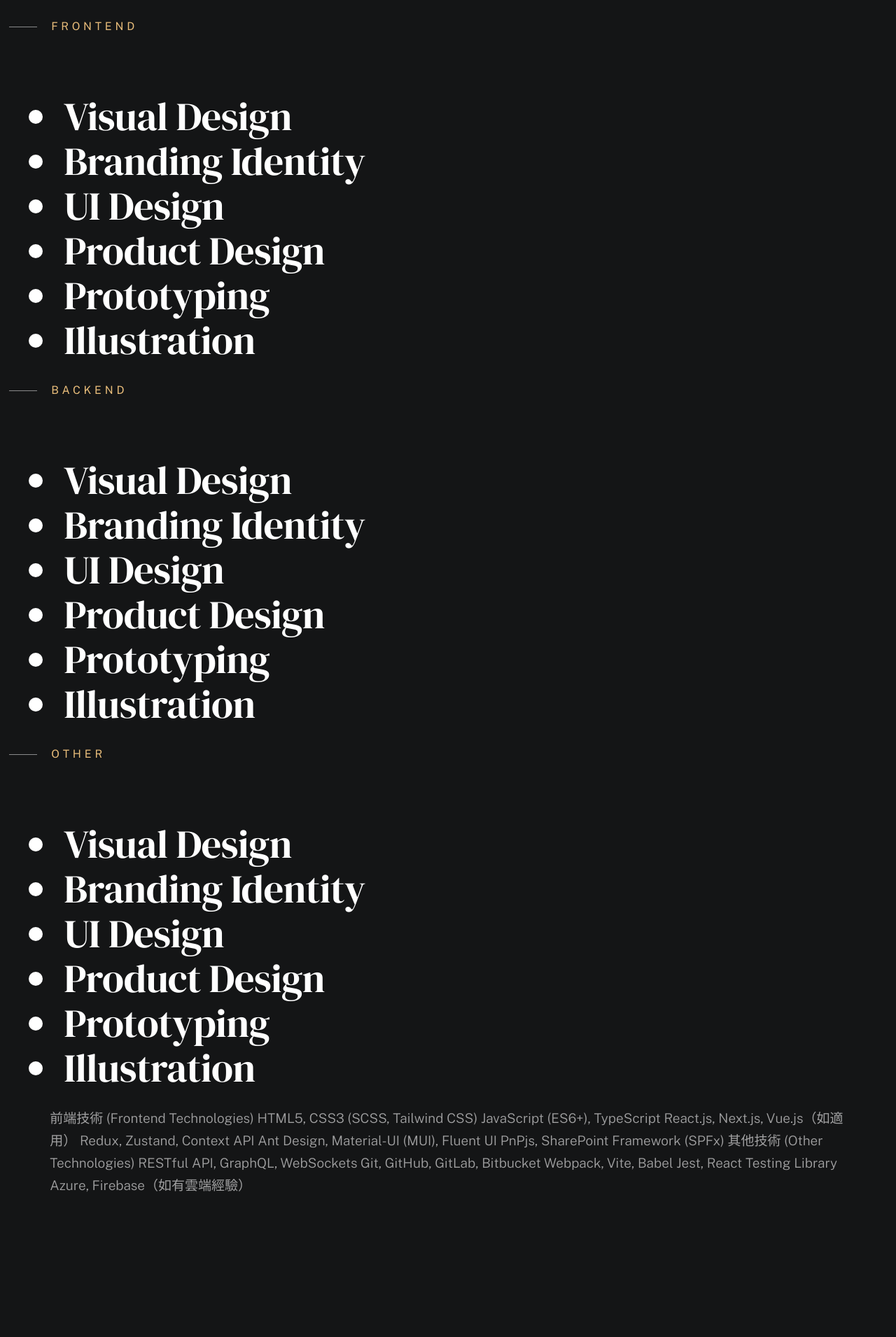
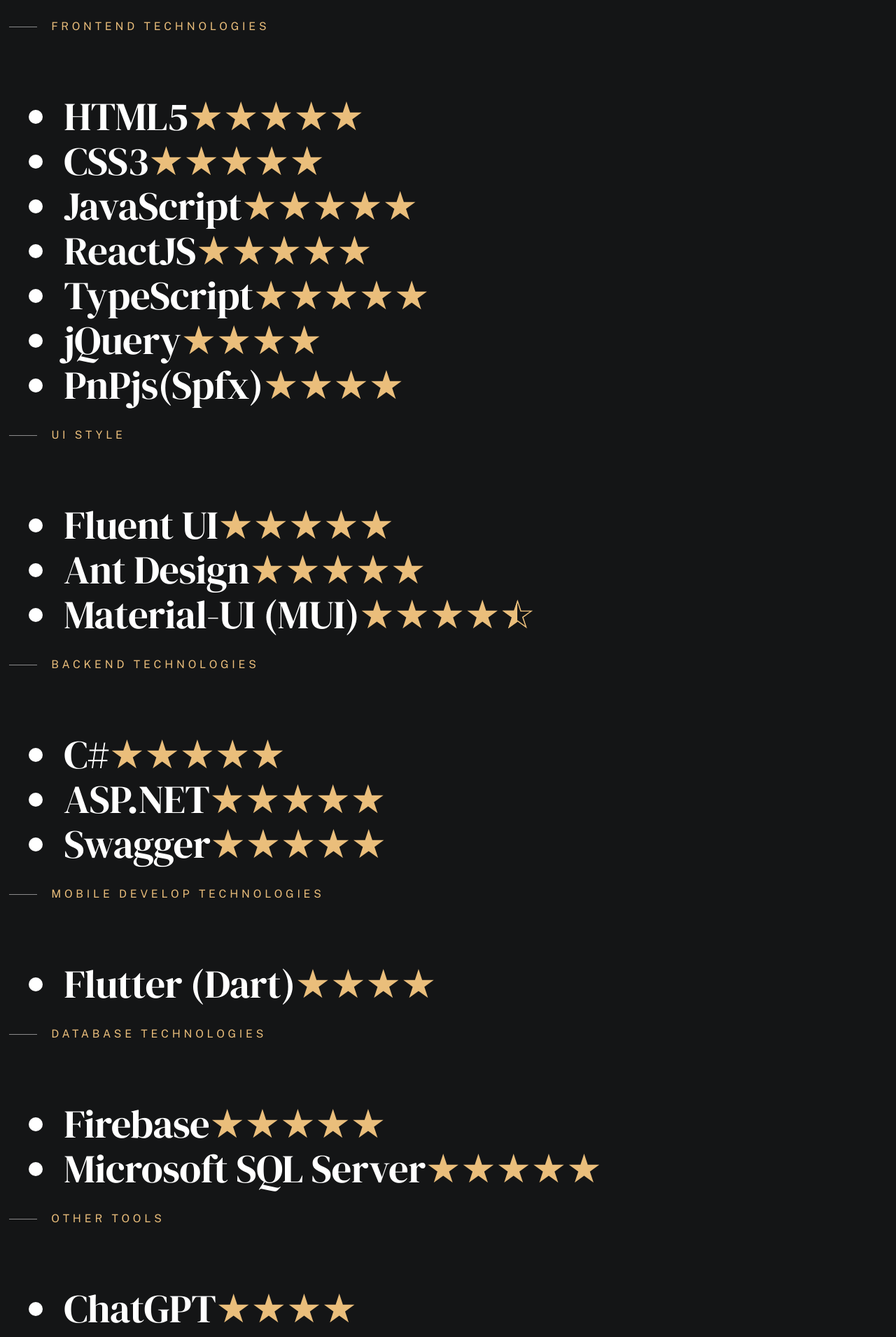
Before and after one commit to Dereklau1019/my-cv, a React (Vite) app: page / in a window 1280 px wide. Shown: the part 1780-3691 px from the top of the page at 70% size. Built offline with nearby package versions, Linux system fonts and the light colour scheme; a web font is replaced by a local one.

Commit message:
Updated : Skills

```diff
--- a/src/App.tsx
+++ b/src/App.tsx
@@ -3,6 +3,7 @@
 import "./styles/vendor.scss";
 import "./styles/App.scss";
 import { projects } from "./data/projects";
+import { skillGroups } from "./data/skills";
 
 function App() {
   const [preloader, setPreloader] = useState<boolean>(true);
@@ -176,50 +177,16 @@
                 <h2 className="text-pretitle with-full-line">
                   My Skills
                 </h2>
-                <h4 className="text-pretitle with-line">
-                  Frontend
+                {skillGroups.map((data) => <><h4 className="text-pretitle with-line">
+                  {data.title}
                 </h4>
-                <ul className="skills-list h1">
-                  <li>Visual Design</li>
-                  <li>Branding Identity</li>
-                  <li>UI Design</li>
-                  <li>Product Design</li>
-                  <li>Prototyping</li>
-                  <li>Illustration</li>
-                </ul>
-                <h4 className="text-pretitle with-line">
-                  Backend
-                </h4>
-                <ul className="skills-list h1">
-                  <li>Visual Design</li>
-                  <li>Branding Identity</li>
-                  <li>UI Design</li>
-                  <li>Product Design</li>
-                  <li>Prototyping</li>
-                  <li>Illustration</li>
-                </ul>
-                <h4 className="text-pretitle with-line">
-                  Other
-                </h4>
-                <ul className="skills-list h1">
-                  <li>Visual Design</li>
-                  <li>Branding Identity</li>
-                  <li>UI Design</li>
-                  <li>Product Design</li>
-                  <li>Prototyping</li>
-                  <li>Illustration</li>
-                </ul>
-                前端技術 (Frontend Technologies) HTML5, CSS3 (SCSS, Tailwind
-                CSS) JavaScript (ES6+), TypeScript React.js, Next.js,
-                Vue.js（如適用） Redux, Zustand, Context API Ant Design,
-                Material-UI (MUI), Fluent UI PnPjs, SharePoint Framework (SPFx)
-                其他技術 (Other Technologies) RESTful API, GraphQL, WebSockets
-                Git, GitHub, GitLab, Bitbucket Webpack, Vite, Babel Jest, React
-                Testing Library Azure, Firebase（如有雲端經驗）
+                  <ul className="skills-list h1">
+                    {data.skillArr.map((skill) => <li>{skill.title}<StarRating rating={skill.star} /></li>)}
+                  </ul></>)}
               </div>
             </div>
             {/* <!-- end about-expertise --> */}
-            <div className="row about-expertise" data-animate-block>
+            <div className="row about-expertise">
               <div className="column lg-12">
                 <h2 className="text-pretitle">
                   Expertise
@@ -457,106 +424,6 @@
               {/* <!-- Modal Templates Popup -------------------------------------------- --> */}
             </div>
             {/* <!-- end works-portfolio --> */}
-            <div className="row testimonials">
-              <div className="column lg-12" data-animate-block>
-                <div
-                  className="swiper-container testimonial-slider"
-
-                >
-                  <div className="swiper-wrapper">
-                    <div className="testimonial-slider__slide swiper-slide">
-                      <div className="testimonial-slider__author">
-                        <img
-                          src="/src/images/avatars/user-02.jpg"
-                          alt="Author image"
-                          className="testimonial-slider__avatar"
-                        />
-                        <cite className="testimonial-slider__cite">
-                          <strong>Tim Cook</strong>
-                          <span>CEO, Apple</span>
-                        </cite>
-                      </div>
-                      <p>
-                        Molestiae incidunt consequatur quis ipsa autem nam sit
-                        enim magni. Voluptas tempore rem. Explicabo a quaerat
-                        sint autem dolore ducimus ut consequatur neque. Nisi
-                        dolores quaerat fuga rem nihil nostrum. Laudantium quia
-                        consequatur molestias delectus culpa.
-                      </p>
-                    </div>
-                    {/* <!-- end testimonial-slider__slide --> */}
-                    <div className="testimonial-slider__slide swiper-slide">
-                      <div className="testimonial-slider__author">
-                        <img
-                          src="/src/images/avatars/user-03.jpg"
-                          alt="Author image"
-                          className="testimonial-slider__avatar"
-                        />
-                        <cite className="testimonial-slider__cite">
-                          <strong>Sundar Pichai</strong>
-                          <span>CEO, Google</span>
-                        </cite>
-                      </div>
-                      <p>
-                        Excepturi nam cupiditate culpa doloremque deleniti
-                        repellat. Veniam quos repellat voluptas animi adipisci.
-                        Nisi eaque consequatur. Voluptatem dignissimos ut
-                        ducimus accusantium perspiciatis. Quasi voluptas eius
-                        distinctio. Atque eos maxime.
-                      </p>
-                    </div>
-                    {/* <!-- end testimonial-slider__slide --> */}
-                    <div className="testimonial-slider__slide swiper-slide">
-                      <div className="testimonial-slider__author">
-                        <img
-                          src="/src/images/avatars/user-01.jpg"
-                          alt="Author image"
-                          className="testimonial-slider__avatar"
-                        />
-                        <cite className="testimonial-slider__cite">
-                          <strong>Satya Nadella</strong>
-                          <span>CEO, Microsoft</span>
-                        </cite>
-                      </div>
-                      <p>
-                        Repellat dignissimos libero. Qui sed at corrupti
-                        expedita voluptas odit. Nihil ea quia nesciunt. Ducimus
-                        aut sed ipsam. Autem eaque officia cum exercitationem
-                        sunt voluptatum accusamus. Quasi voluptas eius
-                        distinctio. Voluptatem dignissimos ut.
-                      </p>
-                    </div>
-                    {/* <!-- end testimonial-slider__slide --> */}
-                    <div className="testimonial-slider__slide swiper-slide">
-                      <div className="testimonial-slider__author">
-                        <img
-                          src="/src/images/avatars/user-06.jpg"
-                          alt="Author image"
-                          className="testimonial-slider__avatar"
-                        />
-                        <cite className="testimonial-slider__cite">
-                          <strong>Jeff Bezos</strong>
-                          <span>CEO, Amazon</span>
-                        </cite>
-                      </div>
-                      <p>
-                        Nunc interdum lacus sit amet orci. Vestibulum dapibus
-                        nunc ac augue. Fusce vel dui. In ac felis quis tortor
-                        malesuada pretium. Curabitur vestibulum aliquam leo. Qui
-                        sed at corrupti expedita voluptas odit. Nihil ea quia
-                        nesciunt. Ducimus aut sed ipsam.
-                      </p>
-                    </div>
-                    {/* <!-- end testimonial-slider__slide --> */}
-                  </div>
-                  {/* <!-- end swiper-wrapper --> */}
-                  <div className="swiper-pagination"></div>
-                </div>
-                {/* <!-- end swiper-container --> */}
-              </div>
-              {/* <!-- end column --> */}
-            </div>
-            {/* <!-- end row testimonials --> */}
           </section>
           {/* <!-- end s-works --> */}
           {/* <!-- ### contact
@@ -649,3 +516,18 @@
 }
 
 export default App;
+
+
+const StarRating = ({ rating }: any) => {
+  const fullStars = Math.floor(rating);
+  const halfStar = rating % 1 !== 0;
+
+  return (
+    <span className="stars">
+      {[...Array(fullStars)].map((_, i) => (
+        <span key={i} className="star">★</span>
+      ))}
+      {halfStar && <span className="star half-star">☆</span>}
+    </span>
+  );
+};
--- /dev/null
+++ b/src/data/skills.tsx
@@ -0,0 +1,86 @@
+interface ISkillGroup {
+    title: string;
+    skillArr: ISkill[];
+
+}
+interface ISkill {
+    title: string
+    star: number
+}
+
+
+export const skillGroups: ISkillGroup[] = [
+    {
+        title: "Frontend Technologies",
+        skillArr: [
+            { title: "HTML5", star: 5 },
+            { title: "CSS3", star: 5 },
+            { title: "JavaScript", star: 5 },
+            { title: "ReactJS", star: 5 },
+            { title: "TypeScript", star: 5 },
+            { title: "jQuery", star: 4 },
+            { title: "PnPjs(Spfx)", star: 4 }
+        ]
+    },
+    {
+        title: "UI Style",
+        skillArr: [
+            { title: "Fluent UI", star: 5 },
+            { title: "Ant Design", star: 5 },
+            { title: "Material-UI (MUI)", star: 4.5 }
+        ]
+    },
+    {
+        title: "Backend Technologies",
+        skillArr: [
+            { title: "C#", star: 5 },
+            { title: "ASP.NET", star: 5 },
+            { title: "Swagger", star: 5 },
+        ]
+    },
+    {
+        title: "Mobile Develop Technologies",
+        skillArr: [
+            { title: "Flutter (Dart)", star: 4 }
+        ]
+    },
+    {
+        title: "Database Technologies",
+        skillArr: [
+            { title: "Firebase", star: 5 },
+            { title: "Microsoft SQL Server", star: 5 }
+        ]
+    },
+    {
+        title: "Other Tools",
+        skillArr: [
+            { title: "ChatGPT", star: 4 },
+            { title: "V0.dev", star: 4 },
+            { title: "Windsurf", star: 3 },
+            { title: "Cursor", star: 4 },
+            { title: "Git (GitHub, GitLab)", star: 5 },
+            { title: "Netlify", star: 4 }
+        ]
+    },
+    {
+        title: "More Technologies",
+        skillArr: [
+            { title: "Microsoft Azure User Group", star: 3 },
+            { title: "SharePoint Setup (2016, 2019, Online)", star: 4 },
+            { title: "Microsoft SharePoint SPFx Develop", star: 5 },
+            { title: "AI API connection", star: 4 },
+            { title: "RESTful API", star: 5 },
+            { title: "GraphQL", star: 4 },
+            { title: "Networking Security", star: 4 },
+            { title: "Fiber knowledge", star: 3 }
+        ]
+    },
+    {
+        title: "Language",
+        skillArr: [
+            { title: "Cantonese", star: 5 },
+            { title: "Mandarin", star: 4 },
+            { title: "English", star: 3 },
+        ]
+    }
+];
--- a/src/styles/App.scss
+++ b/src/styles/App.scss
@@ -4184,3 +4184,20 @@
     //display: block;
   }
 }
+
+.stars {
+  color: var(--color-1);
+
+  .star {
+    position: relative;
+  }
+
+  .half-star::before {
+    content: '\2605';
+    /* Full star */
+    position: absolute;
+    width: 50%;
+    overflow: hidden;
+    color: var(--color-1);
+  }
+}
```
